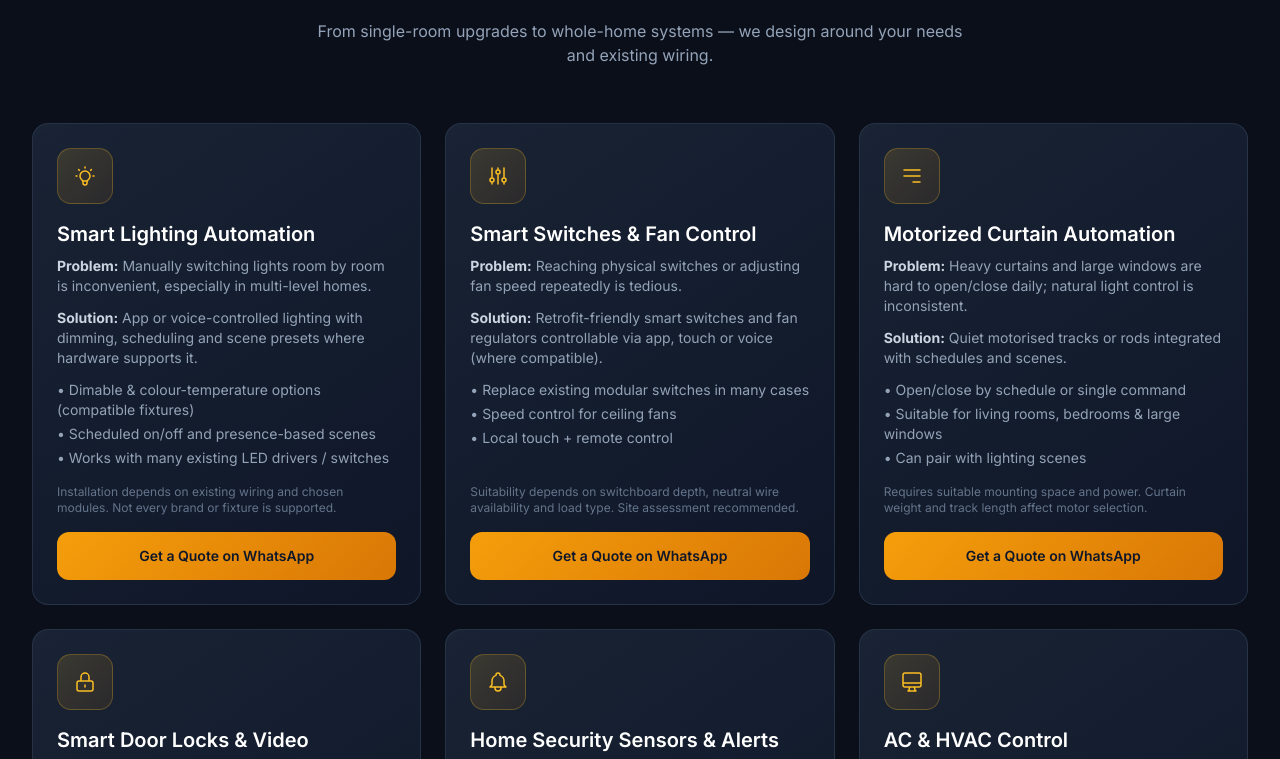
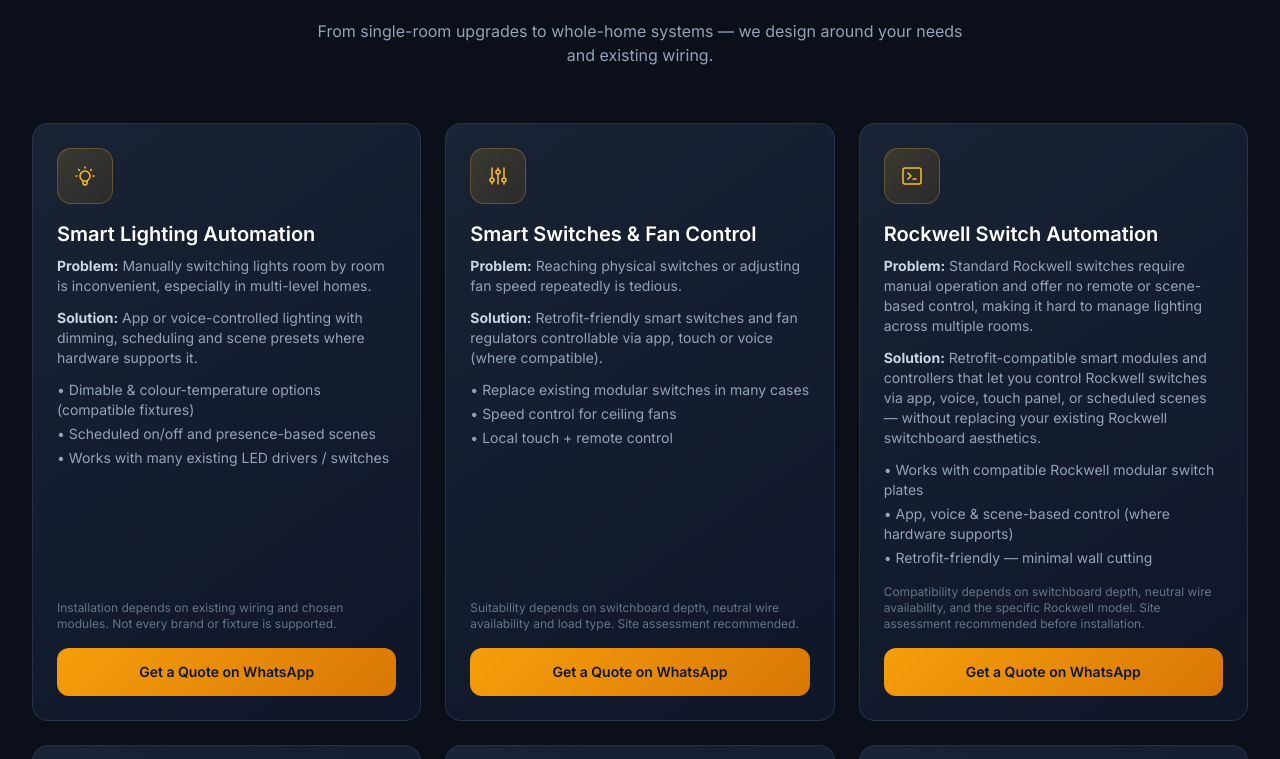
Before and after one commit to ervishnuj/MV-Home-Automation, a plain HTML site: page index.html in a window 1280 px wide. Shown: the part 1480-2239 px from the top of the page. Drawn offline with nearby package versions, Linux system fonts and the light colour scheme.

Commit message:
Revise SEO tags and add Rockwell Switch Automation info
Updated the title and description meta tags for better SEO. Added Rockwell Switch Automation section with details and a WhatsApp quote link.

```diff
--- a/index.html
+++ b/index.html
@@ -3,7 +3,9 @@
 <head>
   <meta charset="UTF-8" />
   <meta name="viewport" content="width=device-width, initial-scale=1.0" />
-  <title>Home Automation in Madurai, Coimbatore & Chennai | Smart Home Solutions</title>
+  <!-- <title>Home Automation in Madurai, Coimbatore & Chennai | Smart Home Solutions</title> -->
+  <title>Smart Home Automation | Rockwell Switch Automation | Madurai, Coimbatore & Chennai</title>
+  <!-- <meta name="description" content="Smart home automation with Rockwell switch integration, smart lighting, motorized curtains & security. Serving Madurai, Coimbatore & Chennai. Free site assessment."> -->
   <meta name="description" content="Professional home automation installation for modern homes, villas and apartments in Tamil Nadu. Smart lighting, motorized curtains, security sensors, smart switches. Free consultation in Madurai, Coimbatore & Chennai." />
   <meta name="keywords" content="Home Automation Madurai, Smart Home Solutions Coimbatore, Home Automation Installation Chennai, Smart Lighting, Curtain Automation, Smart Switches, Home Automation for Villas, Home Automation Interior Designers" />
   <meta name="robots" content="index, follow" />
@@ -246,6 +248,43 @@
           <p class="text-xs text-slate-500 mb-4">Suitability depends on switchboard depth, neutral wire availability and load type. Site assessment recommended.</p>
           <a data-wa="switches" class="btn-primary text-sm w-full justify-center mt-auto">Get a Quote on WhatsApp</a>
         </article>
+
+
+        <article class="card p-6 flex flex-col">
+  <div class="icon-circle mb-4">
+    <svg class="w-6 h-6" fill="none" stroke="currentColor" viewBox="0 0 24 24">
+      <path stroke-linecap="round" stroke-linejoin="round" stroke-width="1.5"
+            d="M8 9l3 3-3 3m5 0h3M5 20h14a2 2 0 002-2V6a2 2 0 00-2-2H5a2 2 0 00-2 2v12a2 2 0 002 2z"/>
+    </svg>
+  </div>
+  <h3 class="text-xl font-semibold text-white mb-2">Rockwell Switch Automation</h3>
+  <p class="text-slate-400 text-sm mb-3">
+    <strong class="text-slate-300">Problem:</strong>
+    Standard Rockwell switches require manual operation and offer no remote or scene-based control,
+    making it hard to manage lighting across multiple rooms.
+  </p>
+  <p class="text-slate-400 text-sm mb-3">
+    <strong class="text-slate-300">Solution:</strong>
+    Retrofit-compatible smart modules and controllers that let you control Rockwell switches via
+    app, voice, touch panel, or scheduled scenes — without replacing your existing Rockwell
+    switchboard aesthetics.
+  </p>
+  <ul class="text-sm text-slate-400 space-y-1 mb-4 flex-grow">
+    <li>• Works with compatible Rockwell modular switch plates</li>
+    <li>• App, voice & scene-based control (where hardware supports)</li>
+    <li>• Retrofit-friendly — minimal wall cutting</li>
+  </ul>
+  <p class="text-xs text-slate-500 mb-4">
+    Compatibility depends on switchboard depth, neutral wire availability, and the specific
+    Rockwell model. Site assessment recommended before installation.
+  </p>
+  <a data-wa="rockwell"
+     class="btn-primary text-sm w-full justify-center mt-auto"
+     href="https://wa.me/919626268609?text=Hi%2C%20I%20am%20interested%20in%20Rockwell%20Switch%20Automation.%20Can%20you%20share%20options%20for%20my%20home%3F"
+     target="_blank" rel="noopener noreferrer">
+    Get a Quote on WhatsApp
+  </a>
+</article>
 
         <!-- 3. Motorized Curtains -->
         <article class="card p-6 flex flex-col">
@@ -672,6 +711,21 @@
           </p>
         </details>
 
+        <div class="faq-item border-b border-slate-700/50">
+  <button class="faq-question w-full flex justify-between items-center py-4 text-left text-white font-medium">
+    Do you support Rockwell switch automation?
+    <svg class="w-5 h-5 text-slate-400 transition-transform" fill="none" stroke="currentColor" viewBox="0 0 24 24">
+      <path stroke-linecap="round" stroke-linejoin="round" stroke-width="2" d="M19 9l-7 7-7-7"/>
+    </svg>
+  </button>
+  <div class="faq-answer hidden pb-4 text-slate-400 text-sm">
+    Yes, we support Rockwell switch automation using compatible retrofit smart modules and controllers.
+    We work with selected Rockwell modular switch models where the switchboard has adequate depth and
+    neutral wire availability. During the site survey we confirm which Rockwell series are compatible
+    and recommend the right modules — we do not claim compatibility with every Rockwell model.
+  </div>
+</div>
+
         <details class="faq-item card p-5 group">
           <summary class="flex justify-between items-center font-medium text-white">
             How long does a typical installation take?
```
